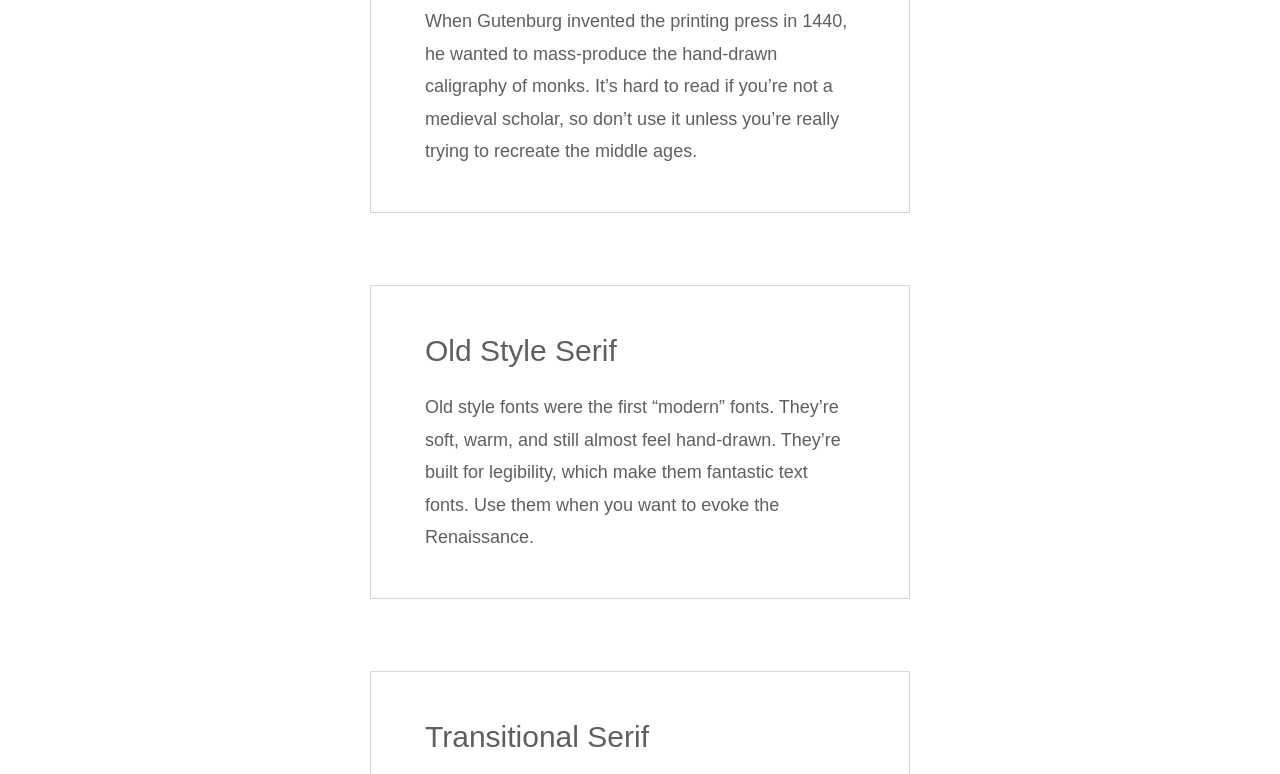
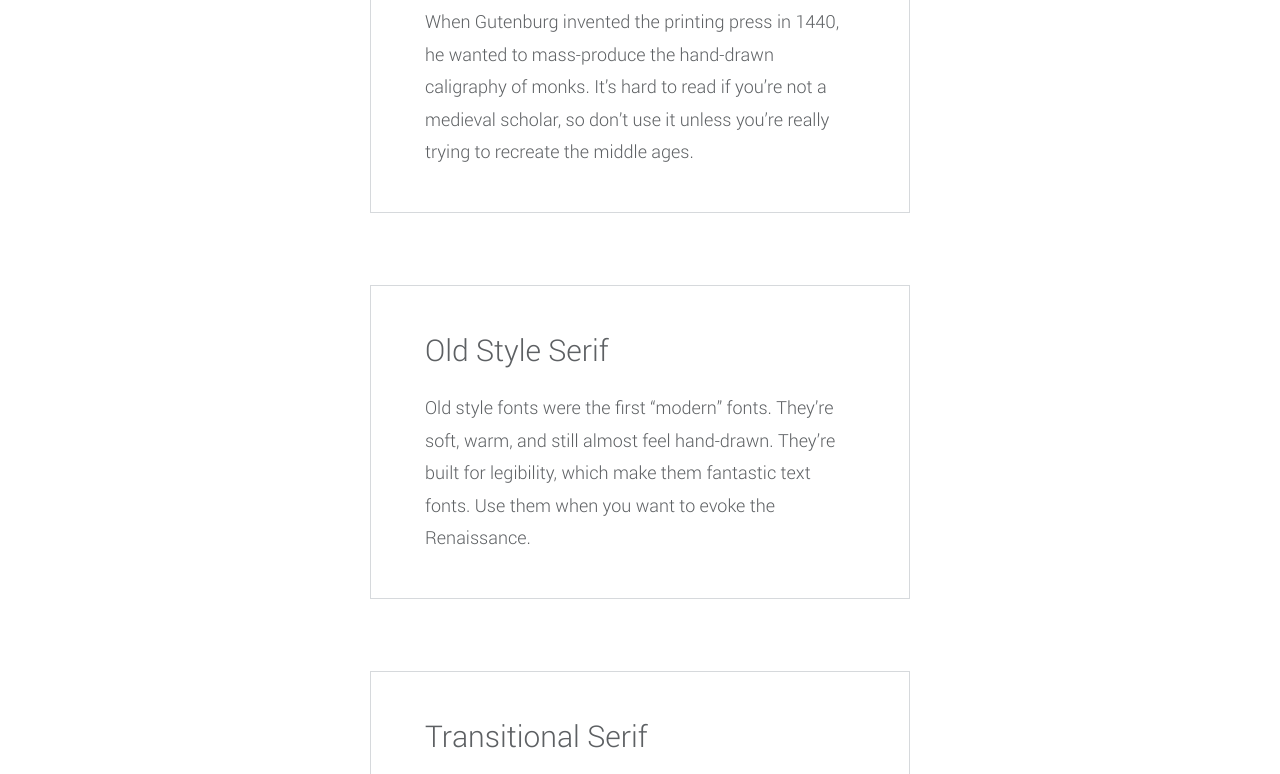
Before and after one commit to T00nix/DCI-Excercises, a plain HTML site: page web-typography-338d1d/web-typography/history.html in a window 1280 px wide. Shown: the part 612-1386 px from the top of the page. Drawn offline with Linux system fonts and the light colour scheme.

Commit message:
added Font "Roboto Light"

```diff
--- a/web-typography-338d1d/web-typography/typo.css
+++ b/web-typography-338d1d/web-typography/typo.css
@@ -1,6 +1,6 @@
 @font-face {
-  font-family: "Roboto";
-  src: url ("Roboto-Light-webfont.woff") format("woff");
+  font-family: 'Roboto';
+  src: url('Roboto-Light-webfont.woff') format('woff');
 }
 
 * {
@@ -10,12 +10,11 @@
 }
 
 body {
-  font-family: sans-serif;
+  font-family: 'Roboto', sans-serif;   /* Add 'Roboto' here */
   font-size: 18px;
   line-height: 1.8em;
   color: #5D6063;
 }
-
 
 h1, h2, h3, h4, h5, h6 {
   line-height: 1.3em;
```
Also changed, not shown: web-typography-338d1d/web-typography/web-fonts.html (+5 -0 lines).
